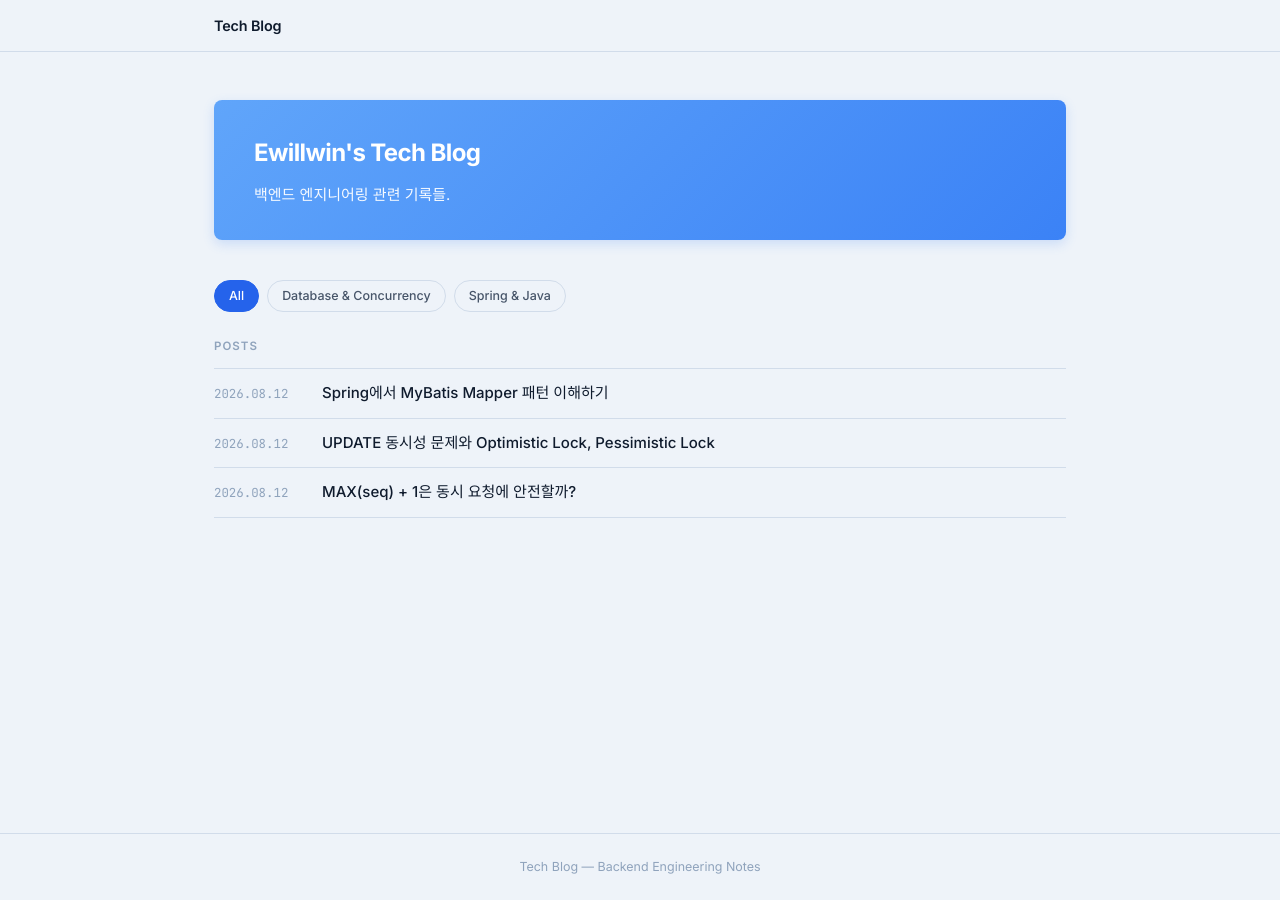
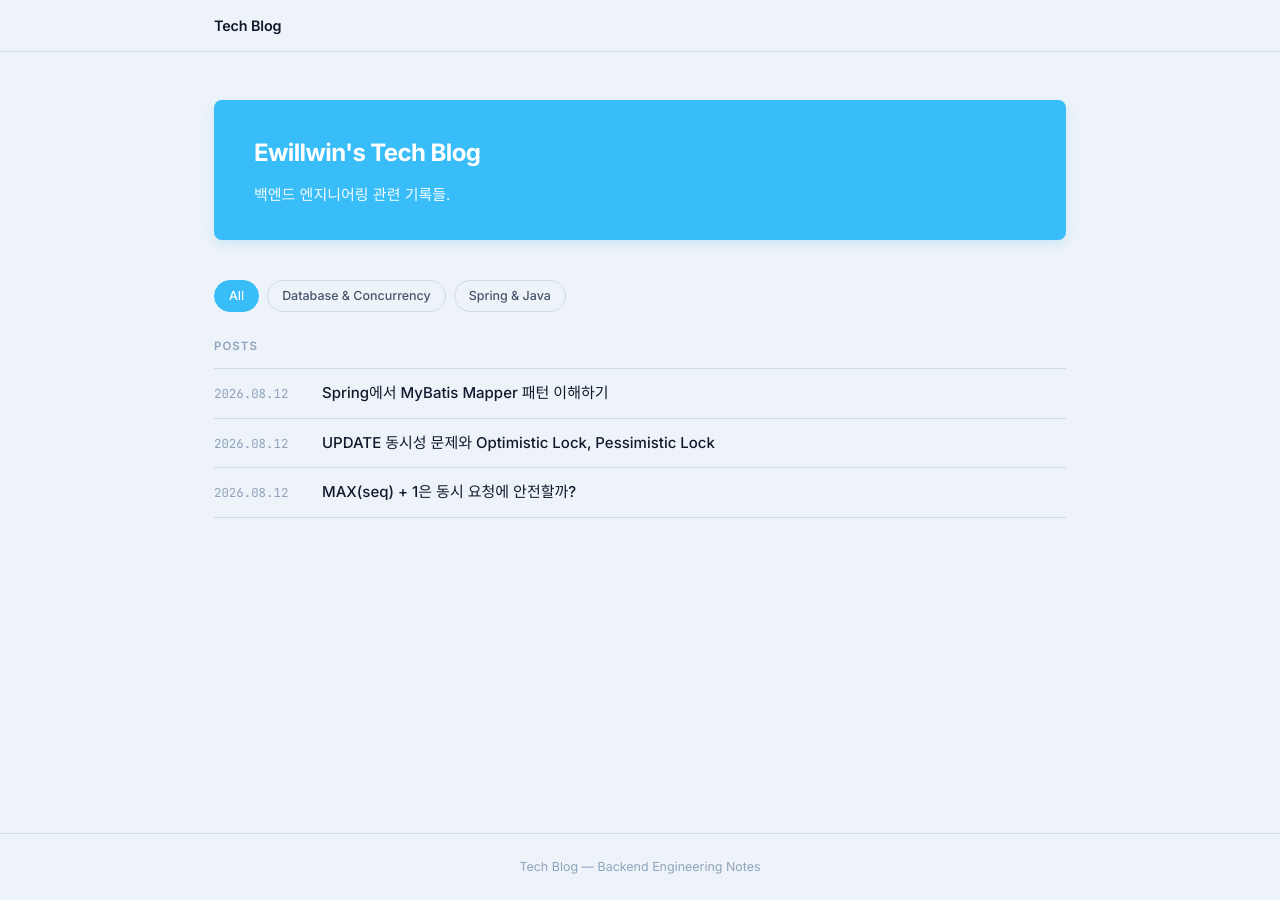
Before and after one commit to jw3418/jw3418.github.io, a Jekyll site: the page built from index.md, in a window 1280 px wide. Built offline with Jekyll 4.4.1, drawn with Linux system fonts in a browser that asks for light colours.

Commit message:
Change to sky blue theme without gradient

```diff
--- a/assets/css/main.css
+++ b/assets/css/main.css
@@ -115,9 +115,9 @@ body {
 .home-intro {
   margin-bottom: 2.5rem;
   padding: 2rem 2.5rem;
-  background: linear-gradient(135deg, #60A5FA 0%, #3B82F6 100%);
+  background: #38BDF8;
   border-radius: 8px;
-  box-shadow: 0 4px 12px rgba(59, 130, 246, 0.2);
+  box-shadow: 0 4px 12px rgba(56, 189, 248, 0.2);
 }
 
 .home-intro h1 {
@@ -165,13 +165,13 @@ body {
 }
 
 .cat-btn:hover {
-  border-color: var(--accent);
-  color: var(--accent);
+  border-color: #38BDF8;
+  color: #38BDF8;
 }
 
 .cat-btn.active {
-  background: var(--accent);
-  border-color: var(--accent);
+  background: #38BDF8;
+  border-color: #38BDF8;
   color: #fff;
 }
 
```
